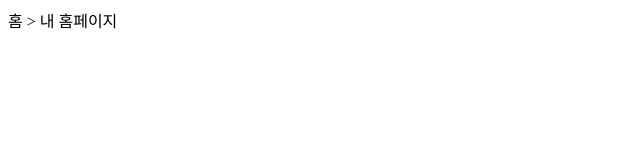
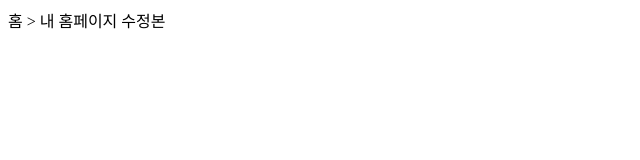
Before and after one commit to sungwoobyun/sungwoobyun.github.io, a plain HTML site: page index.html in a window 1280 px wide. Shown: the full height of the page, 0-640 px from the left. Drawn offline with Linux system fonts and the light colour scheme.

Commit message:
Add files via upload

```diff
--- a/index.html
+++ b/index.html
@@ -3,4 +3,5 @@
 </head>>
 <body>
     내 홈페이지
+    수정본
 </body>
```
